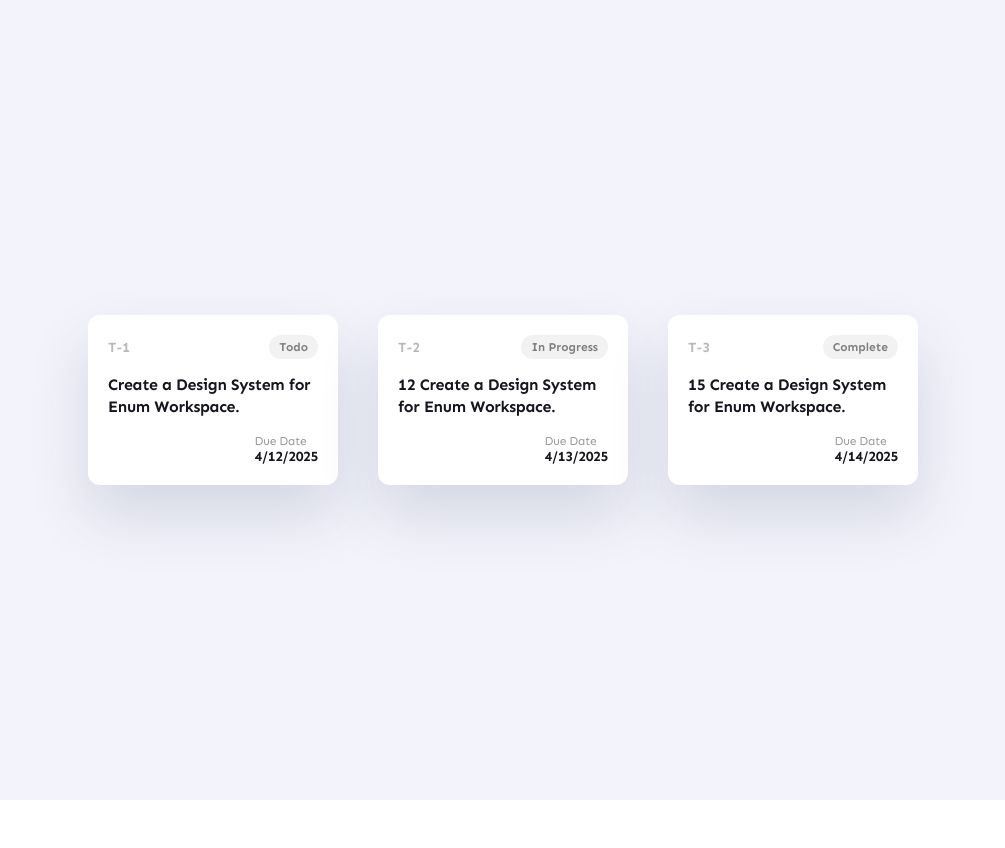
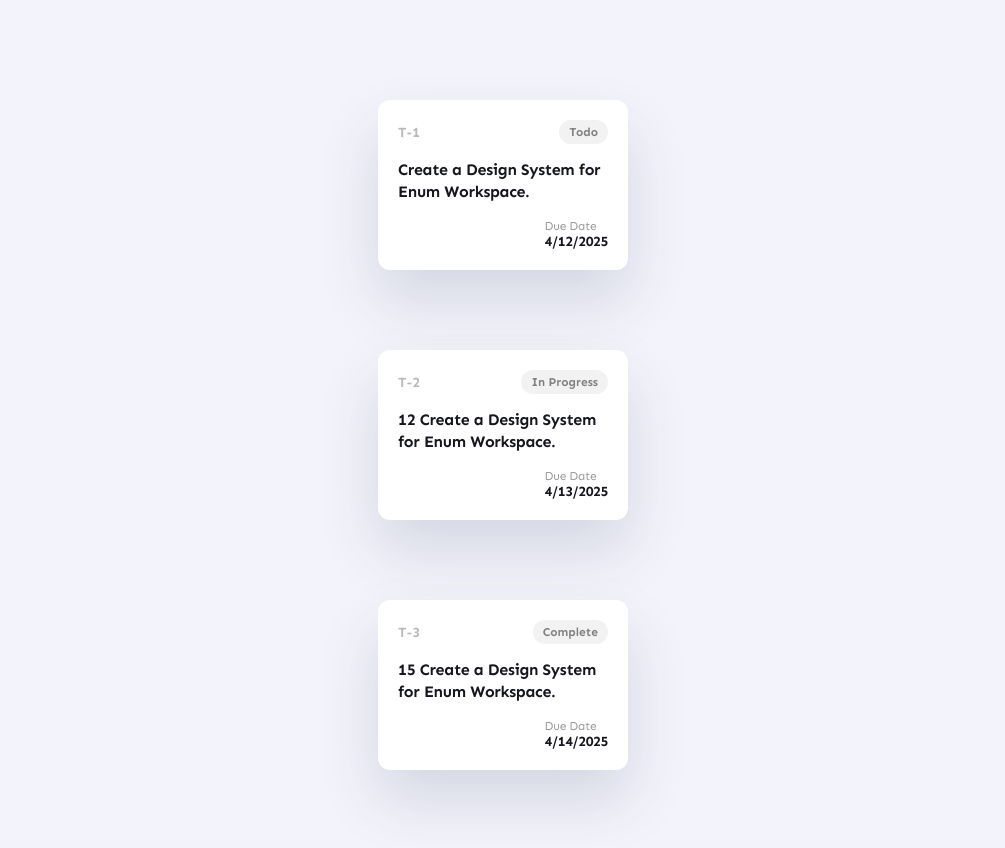
Before and after one commit to n0nia/Task-Manager, a React (Create React App) app: page / in a window 1280 px wide. Shown: the top 848 px of the page, without its empty margins (137-1142 px from the left). Before the commit the page ends 800 px from the top, so only its background shows below. Built offline with nearby package versions, Linux system fonts and the light colour scheme.

Commit message:
Prima tema

```diff
--- a/src/App.js
+++ b/src/App.js
@@ -1,5 +1,5 @@
 import './App.css';
-import TaskCard from './components/task-card/TaskCard';
+import TaskViewer from './components/task-viewer/TaskViewer';
 
 function App() {
 
@@ -21,29 +21,12 @@ function App() {
       name: "15 Create a Design System for Enum Workspace.",
       status: "Complete",
       dueDate: new Date(2025, 3, 14)
-    }
-  ]
+    },
+  ];
 
   return (
     <div className='app-container'>
-      <TaskCard
-        id={data[0].id}
-        status={data[0].status}
-        name={data[0].name}
-        dueDate={data[0].dueDate}
-      />
-      <TaskCard
-        id={data[1].id}
-        status={data[1].status}
-        name={data[1].name}
-        dueDate={data[1].dueDate}
-      />
-      <TaskCard
-        id={data[2].id}
-        status={data[2].status}
-        name={data[2].name}
-        dueDate={data[2].dueDate}
-      />
+      <TaskViewer taskList={data}/>
     </div>
   );
 
--- /dev/null
+++ b/src/components/task-viewer/TaskViewer.css
@@ -0,0 +1,14 @@
+.task-viewer-container {
+    background-color: #f3f3fb;
+    border-radius: 50px;
+    padding: 80px;
+    overflow-y: scroll;
+}
+
+.task-list-container {
+    display: grid;
+    grid-template-columns: repeat(auto-fill, minmax(250px, 1fr));
+    grid-auto-rows: minmax(min-content, max-content);
+    justify-items: center;
+    gap: 40px 50px;
+}
--- /dev/null
+++ b/src/components/task-viewer/TaskViewer.js
@@ -0,0 +1,31 @@
+import "./TaskViewer.css";
+import TaskCard from "../task-card/TaskCard";
+
+function TaskViewer(props) {
+    return (
+        <div className="task-viewer-container">
+            <div className="task-list-container">
+                <TaskCard
+                id={props.taskList[0].id}
+                name={props.taskList[0].name}
+                status={props.taskList[0].status}
+                dueDate={props.taskList[0].dueDate}
+                />
+                <TaskCard
+                id={props.taskList[1].id}
+                name={props.taskList[1].name}
+                status={props.taskList[1].status}
+                dueDate={props.taskList[1].dueDate}
+                />
+                <TaskCard
+                id={props.taskList[2].id}
+                name={props.taskList[2].name}
+                status={props.taskList[2].status}
+                dueDate={props.taskList[2].dueDate}
+                />
+      </div>
+    </div>
+    );
+}
+
+export default TaskViewer;
```
